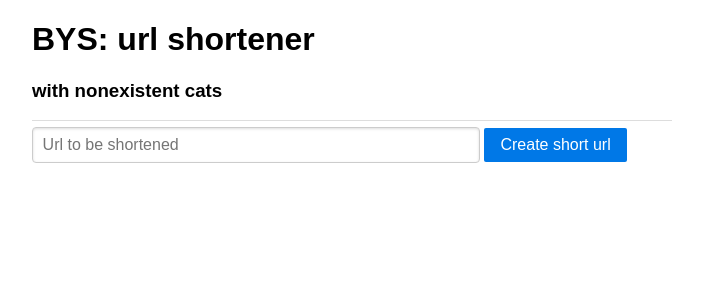
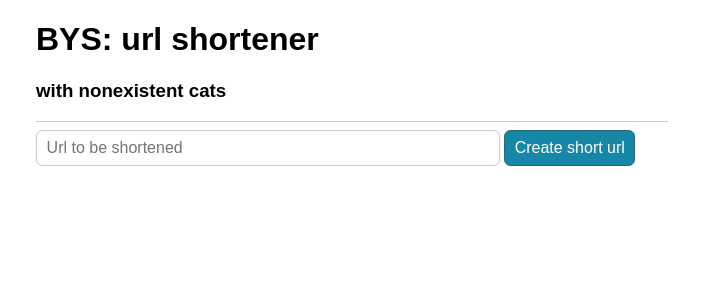
Before and after one commit to bymse/bys, a Flask app: template templates/index.html in a window 1280 px wide. Shown: the top 300 px of the page, without its empty margins (288-991 px from the left). Run offline with Flask 2, Linux system fonts and the light colour scheme; the template is opened without the code that fills it: values that come from a table or form of the project are taken from there, others are empty; parts of the project's set-up code (start-up, migrations or seed data) failed here and were passed over; some libraries are stand-ins or nearby versions.

Commit message:
Without pure css

```diff
--- a/static/style.css
+++ b/static/style.css
@@ -1,27 +1,72 @@
-
+html {
+  font-family: sans-serif;
+  font-size: 1em;
+}
 
 .container {
   margin: auto;
   width: 50%;
 }
 
-.url-input {
-    width: 70%;
+.content {
+  border-top: 1px solid #ccc;
+  padding-top: 0.5em;
 }
 
-.content {
-    border-top: 1px solid #ddd;
+.content p {
+    margin: 0.5em 0;
+}
+
+.url-form .url-input {
+  width: 70%;
+  border: 1px solid #ccc;
+  border-radius: 0.4em;
+  padding: 0.5em 0.6em;
+  font-size: 1em;
+}
+
+.url-form .url-input:focus {
+  outline: none;
+}
+
+.link {
+    color: #1687A7;
+    text-decoration: none;
+}
+
+.link:hover {
+    text-decoration: underline;
+}
+
+.link:visited {
+  color: inherit;
+}
+
+.button {
+  cursor: pointer;
+  padding: 0.5em 0.6em;
+  font-size: 1em;
+  border-radius: 0.4em;
+  background: #f6f5f5;
+  border: 1px solid #e8e8e8;
+}
+
+.button:active {
+  border: 1px solid #d6d6d6;
+}
+
+.submit-button {
+  background: #1687a7;
+  color: #fff;
+  border: 1px solid #276678;
 }
 
 @media (max-width: 600px) {
   .container {
     width: 90%;
   }
+
   .url-input {
     width: 100%;
   }
 }
-
-.pure-form button[type=submit] {
-    margin: 0;
-}
--- a/templates/index.html
+++ b/templates/index.html
@@ -5,12 +5,7 @@
     <meta name="viewport" content="width=device-width, initial-scale=1.0"/>
     <meta http-equiv="X-UA-Compatible" content="ie=edge"/>
     <title>bys</title>
-    <link
-            rel="stylesheet"
-            href="https://unpkg.com/purecss@2.0.6/build/pure-min.css"
-            integrity="sha384-Uu6IeWbM+gzNVXJcM9XV3SohHtmWE+3VGi496jvgX1jyvDTXfdK+rfZc8C1Aehk5"
-            crossorigin="anonymous"
-    />
+
     <link rel="stylesheet" href="../static/style.css"/>
 </head>
 <body>
@@ -19,13 +14,12 @@
     <h3>with nonexistent cats</h3>
     <div class="content">
         {% if short_url %}
-            <p>Short url: <a href="">{{ short_url }}</a>
-                <button class="pure-button">Copy</button>
+            <p>Short url: <a class="link" target="_blank" href="{{ short_url }}">{{ short_url }}</a>
+                <button class="button">Copy</button>
             </p>
-            <p>for <a href="{{ form.url }}">{{ form.url }}</a></p>
+            <p>for <a class="link" target="_blank" href="{{ form.url }}">{{ form.url }}</a></p>
         {% else %}
-            <form class="pure-form" method="post" action="/">
-                <fieldset>
+            <form class="url-form" method="post" action="/">
                 <input
                         type="url"
                         placeholder="Url to be shortened"
@@ -33,10 +27,9 @@
                         pattern="https?://.*"
                         class="url-input"
                 />
-                    <button type="submit" class="pure-button pure-button-primary">
+                <button type="submit" class="button submit-button">
                     Create short url
                 </button>
-                </fieldset>
             </form>
         {% endif %}
     </div>
```
Lines whose indentation alone changed are shown as unchanged.
